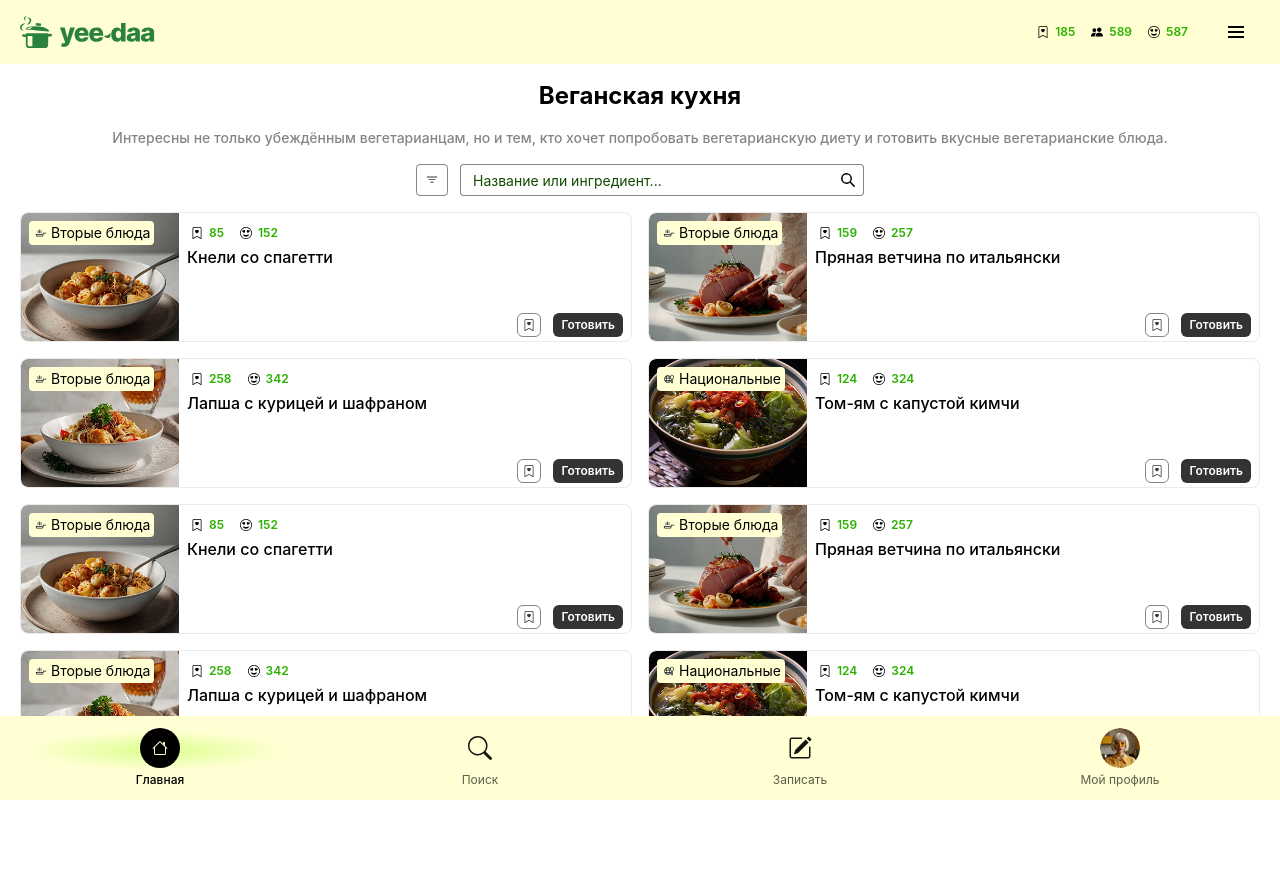
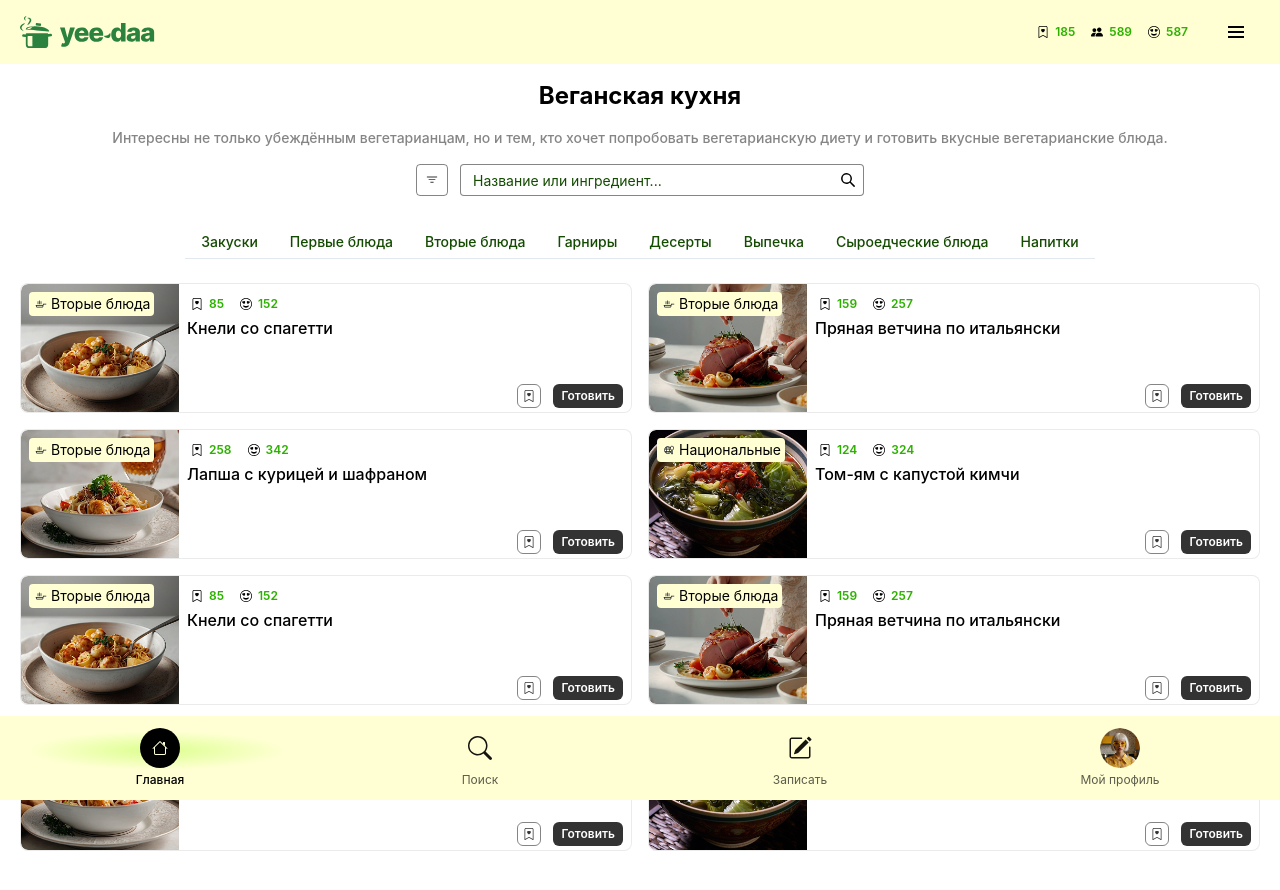
Before and after one commit to ClevertecFrontendLab/smirnovandrey17, a React (Vite) app: page /vegan-cuisine in a window 1280 px wide. Shown: the top 890 px of the page. Before the commit the page ends 864 px from the top, so only its background shows below. Built offline with nearby package versions, Linux system fonts and the light colour scheme; no server answers; a web font is replaced by a local one.

Commit message:
feat(*): add horizontal sub menu

```diff
--- a/src/components/pages/PageBuilder/componentsMap.tsx
+++ b/src/components/pages/PageBuilder/componentsMap.tsx
@@ -9,6 +9,7 @@ import { CardSecondarySwarm } from '~/components/ui-kit/widgets/CardSecondarySwa
 import { CarouselCard } from '~/components/ui-kit/widgets/Carousel';
 import { Filters } from '~/components/ui-kit/widgets/Filters';
 import { HeaderWithLink } from '~/components/ui-kit/widgets/HeaderWithLink';
+import { NavSubHorizontal } from '~/components/ui-kit/widgets/NavSubHorizontal';
 import { TitleDesc } from '~/components/ui-kit/widgets/TitleDesc';
 import { TitleMain } from '~/components/ui-kit/widgets/TitleMain';
 
@@ -25,4 +26,5 @@ export const componentsMap = {
     TitleDesc: TitleDesc,
     Divider: Divider,
     CardThirdSwarm: CardThirdSwarm,
+    NavSubHorizontal: NavSubHorizontal,
 } as const;
--- a/src/components/pages/PageBuilder/configs/veganCuisine/veganCuisineConfig.ts
+++ b/src/components/pages/PageBuilder/configs/veganCuisine/veganCuisineConfig.ts
@@ -15,6 +15,13 @@ export const veganCuisineConfig = {
         },
         {
             component: 'Filters',
+        },
+        {
+            component: 'NavSubHorizontal',
+            props: {
+                mt: '32px',
+                mb: '24px',
+            },
         },
         {
             component: 'CardSecondarySwarm',
--- /dev/null
+++ b/src/components/ui-kit/widgets/NavSubHorizontal/index.tsx
@@ -0,0 +1,76 @@
+import { Box, Flex, Link as ChakraLink } from '@chakra-ui/react';
+import { useMemo } from 'react';
+import { Link, useLocation } from 'react-router';
+
+import { menuModel } from '~/components/ui-kit/widgets/MenuSide/menuModel';
+
+// @ts-expect-error TODO Добавить типы
+export const NavSubHorizontal = (props) => {
+    const location = useLocation();
+
+    const activeSubMenu = useMemo(() => {
+        const activeItem = menuModel.find(
+            (item) =>
+                location.pathname === item.link ||
+                item.subMenu.some((subItem) => location.pathname === subItem.link),
+        );
+        return activeItem?.subMenu || [];
+    }, [location.pathname]);
+
+    if (activeSubMenu.length === 0) return null;
+
+    return (
+        <Flex justifyContent='center' {...props}>
+            <Box
+                overflowX='auto'
+                whiteSpace='nowrap'
+                py={0}
+                px={0}
+                bg='white'
+                borderBottomWidth='1px'
+                borderColor='gray.200'
+                css={{
+                    '&::-webkit-scrollbar': {
+                        height: '4px',
+                    },
+                    '&::-webkit-scrollbar-thumb': {
+                        backgroundColor: 'rgba(0,0,0,0.2)',
+                        borderRadius: '2px',
+                    },
+                }}
+            >
+                <Flex display='inline-flex'>
+                    {activeSubMenu.map((item) => (
+                        <ChakraLink
+                            as={Link}
+                            to={item.link}
+                            key={item.link}
+                            px={{ base: '16px' }}
+                            py={{ base: '4px', lg: '8px' }}
+                            display='flex'
+                            alignItems='center'
+                            borderRadius={0}
+                            fontWeight={{ base: 500 }}
+                            fontSize={{ base: '14px', lg: '16px' }}
+                            lineHeight={{ base: '143%', lg: '150%' }}
+                            fontFamily="'Inter', sans-serif"
+                            color={location.pathname === item.link ? 'highlight' : 'control'}
+                            bg='transparent'
+                            borderBottom='2px solid'
+                            borderBottomColor={
+                                location.pathname === item.link ? 'highlight' : 'transparent'
+                            }
+                            _hover={{
+                                textDecoration: 'none',
+                                bg: 'transparent',
+                            }}
+                            transition='border-color 0.2s ease'
+                        >
+                            {item.label}
+                        </ChakraLink>
+                    ))}
+                </Flex>
+            </Box>
+        </Flex>
+    );
+};
--- a/src/theme/colors.ts
+++ b/src/theme/colors.ts
@@ -5,4 +5,5 @@ export const colors = {
     ['bg.highlight.third']: '#eaffc7',
     ['bg.highlight.fourth']: '#d7ff94',
     ['highlight']: '#2db100',
+    ['control']: '#134b00',
 } as const;
```
